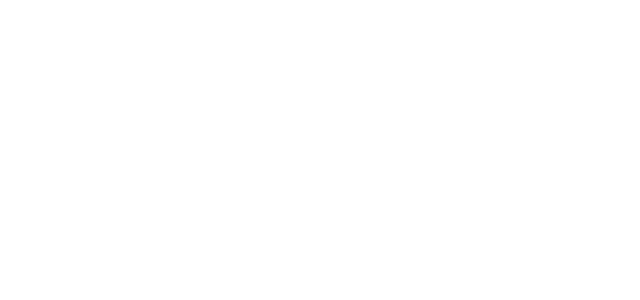
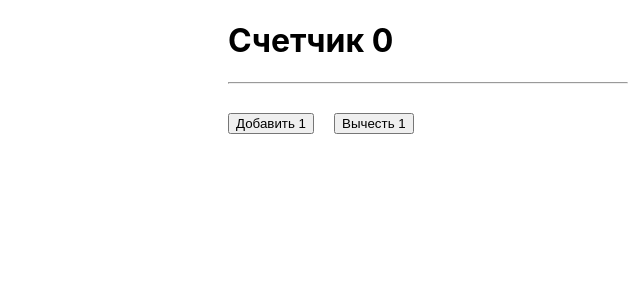
Before and after one commit to Abubjazov/ReactReduxApp, a React (Create React App) app: page / in a window 1280 px wide. Shown: the top 300 px of the page, without its empty margins (212-852 px from the left). Built offline with nearby package versions, Linux system fonts and the light colour scheme.

Commit message:
загрузка макета проекта

```diff
--- a/src/App.css
+++ b/src/App.css
@@ -1,3 +1,13 @@
 .App {
-  text-align: center;
+  width: 400px;
+  margin: 0 auto;
 }
+
+.Actions {
+  padding-top: 20px;
+}
+
+.Actions button {
+  display: inline-block;
+  margin: 0 20px 20px 0;
+}
--- a/src/App.js
+++ b/src/App.js
@@ -1,9 +1,31 @@
+import React, {Component} from 'react'
 import './App.css'
 
-function App() {
-  return (
-    <div className="App"></div>
-  );
+class App extends Component {
+  state = {
+    counter: 0
+  }
+
+  updateCounter(value) {
+    this.setState({
+      counter: this.state.counter + value
+    })
+  }
+
+  render() {
+    return (
+      <div className={'App'}>
+        <h1>Счетчик <strong>{this.state.counter}</strong></h1>
+
+        <hr/>
+
+        <div className="Actions">
+          <button onClick={() => this.updateCounter(1)}>Добавить 1</button>
+          <button onClick={() => this.updateCounter(-1)}>Вычесть 1</button>
+        </div>
+      </div>
+    )
+  }
 }
 
-export default App;
+export default App
--- a/src/index.js
+++ b/src/index.js
@@ -3,9 +3,4 @@
 import './index.css'
 import App from './App'
 
-ReactDOM.render(
-  <React.StrictMode>
-    <App />
-  </React.StrictMode>,
-  document.getElementById('root')
-)
+ReactDOM.render(<App />, document.getElementById('root'))
```
